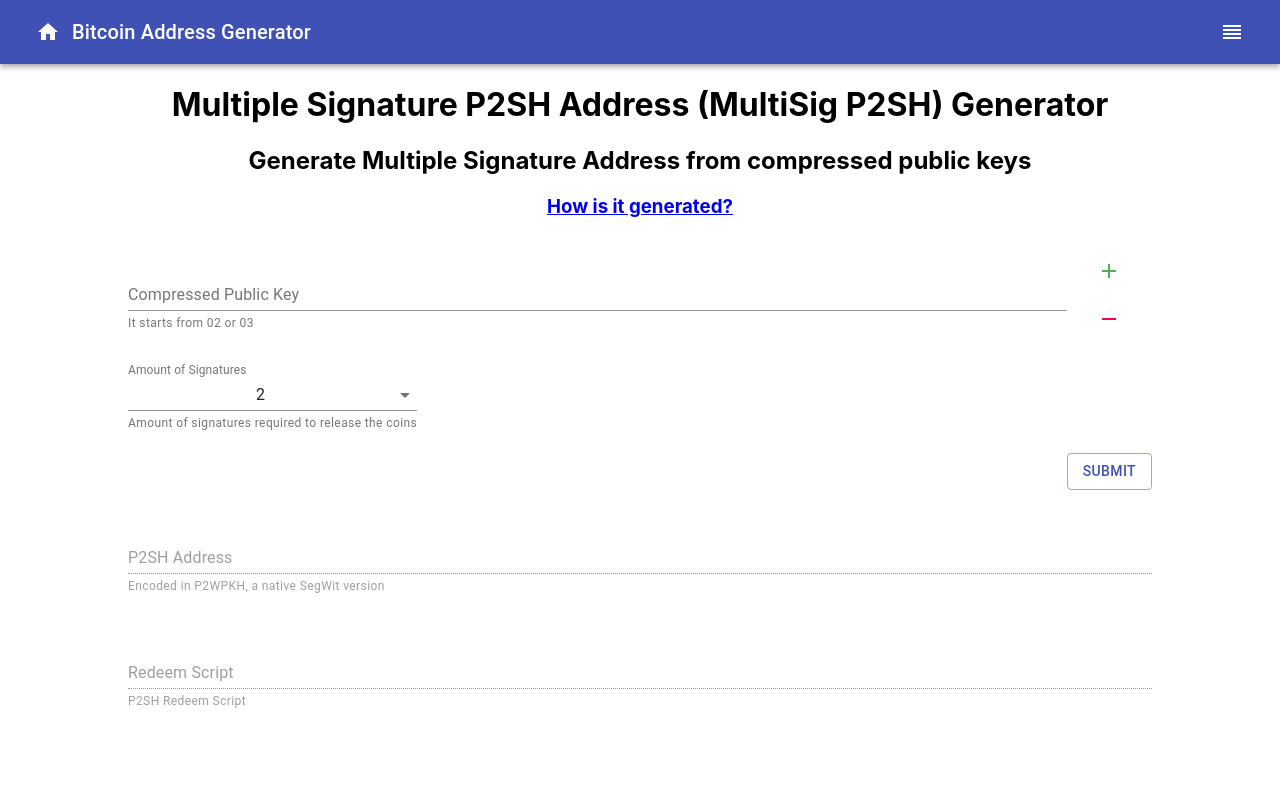
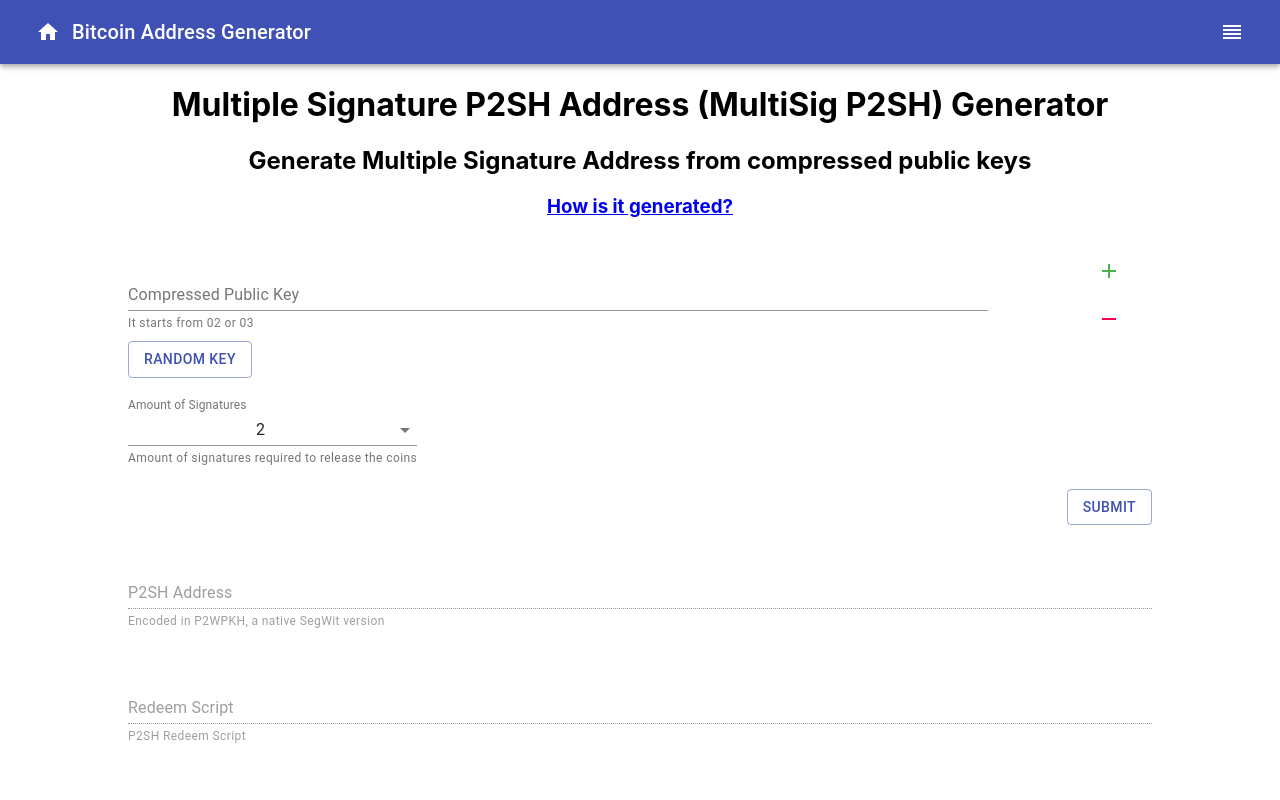
Before and after one commit to JoeHO888/bitcoin-address-generator, a React (Create React App) app: page /multisig-generator in a window 1280 px wide. Shown: the top 800 px of the page. Built offline with nearby package versions, Linux system fonts and the light colour scheme; what bitcoinjs-lib would draw is missing.

Commit message:
Add Public Key Generation Button in PublicKeyInput

```diff
--- a/src/components/MultiSigGenerator/PublicKeyInput/index.tsx
+++ b/src/components/MultiSigGenerator/PublicKeyInput/index.tsx
@@ -5,6 +5,9 @@
 import { green } from '@material-ui/core/colors';
 import Grid from '@material-ui/core/Grid';
 import TextField from '@material-ui/core/TextField';
+import Button from '@material-ui/core/Button';
+
+import { generateCompressedPublicKey } from "../../../utils";
 
 export type PublicKeyElementAttributes = {
     valid: boolean;
@@ -56,9 +59,32 @@
             newPublicKeyElement
         );
     }
+
+    const onGenerate = () => {
+        let newPublicKeyElement = { ...publicKeyElementAttributes };
+        let publicKey: Buffer;
+        while (true) {
+            publicKey = generateCompressedPublicKey();
+
+            if (publicKey) {
+                break
+            }
+        }
+        newPublicKeyElement.value = publicKey.toString("hex");
+        publicKeyElementProps.updatePublicKeyObjArray(
+            publicKeyElementId,
+            newPublicKeyElement
+        );
+    }
+
+
     if (valid) {
         return (
             <Grid container className="form-field">
+
+                <Grid item xs={11}>
+                    <Grid container>
+
                         <Grid item xs={11}>
                             <TextField
                                 error={hasError}
@@ -71,6 +97,21 @@
                                 value={value}
                                 label="Compressed Public Key" />
                         </Grid>
+
+                        <Grid item>
+                            <Button
+
+                                type="button"
+                                variant="outlined"
+                                color="primary"
+                                onClick={onGenerate}>
+                                Random Key
+                            </Button>
+                        </Grid>
+
+                    </Grid>
+                </Grid>
+
                 <Grid item xs={1}>
                     <IconButton aria-label="add" style={{ color: green[500] }} onClick={insertPublicKeyElement}>
                         <AddIcon />
@@ -79,6 +120,7 @@
                         <RemoveIcon />
                     </IconButton>
                 </Grid>
+
             </Grid>
         )
     }
```
Lines whose indentation alone changed are shown as unchanged.
